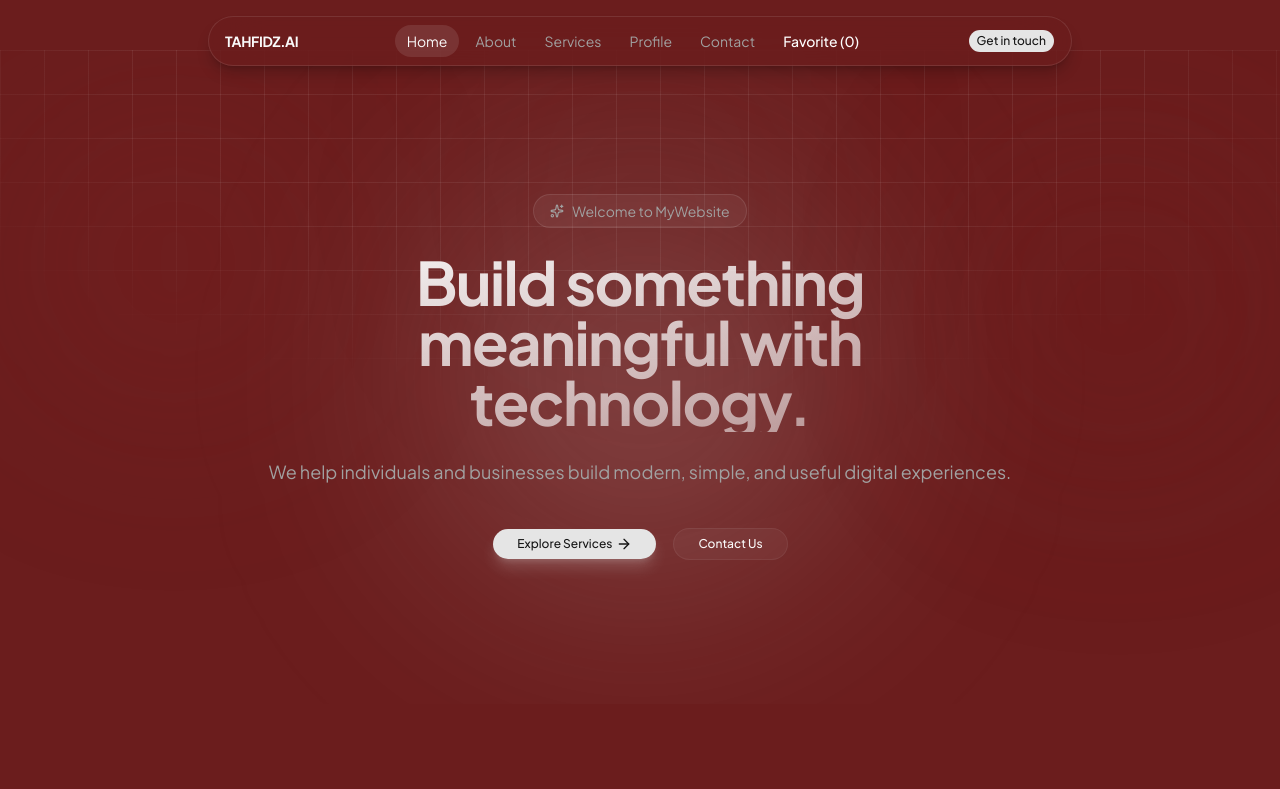
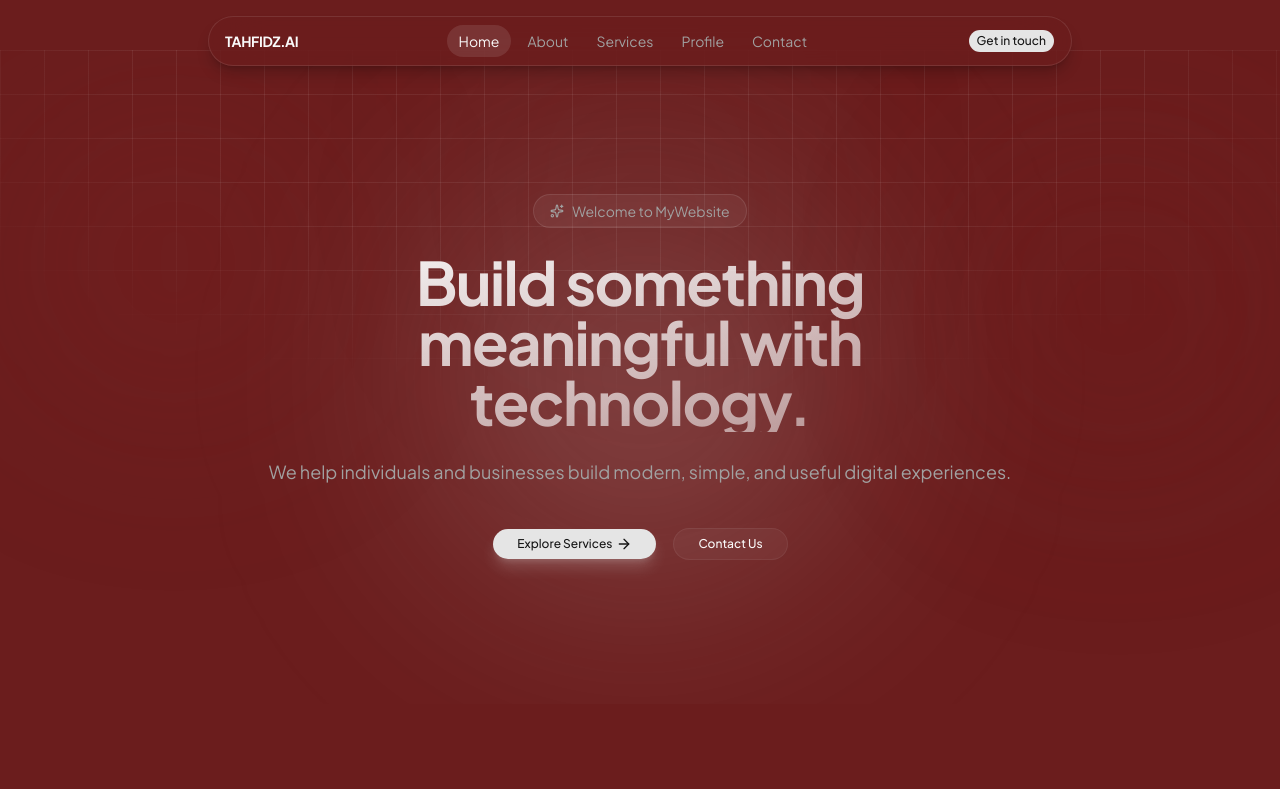
Before and after one commit to ummuisa45-web/belajar-nextjs, a Next.js app: page / in a window 1280 px wide. Shown: the top 789 px of the page. Built offline with nearby package versions, Linux system fonts and the light colour scheme.

Commit message:
Update middleware dan supabase config

```diff
--- /dev/null
+++ b/app/api/favorites-db/route.js
@@ -0,0 +1,11 @@
+import { supabase } from "@/lib/supabase";
+
+export async function GET() {
+  const { data, error } = await supabase.from("favorites").select("*");
+
+  if (error) {
+    return Response.json({ error: error.message }, { status: 500 });
+  }
+
+  return Response.json(data);
+}
--- a/components/Navbar.jsx
+++ b/components/Navbar.jsx
@@ -3,7 +3,6 @@
 import Link from "next/link";
 import { usePathname } from "next/navigation";
 import { useUser } from "@/context/UserContext";
-import { useFavorite } from "@/context/FavoriteContext"; // <-- Gunakan useFavorite (tanpa 's')
 
 import { cn } from "@/lib/utils";
 import { buttonVariants } from "@/components/ui/button";
@@ -19,7 +18,6 @@ const links = [
 export default function Navbar() {
   const pathname = usePathname();
   const { name, submitted } = useUser();
-  const { favorites } = useFavorite(); // <-- Gunakan useFavorite (tanpa 's')
 
   return (
     <header className="sticky top-4 z-50 mx-auto w-full max-w-4xl px-4">
@@ -51,16 +49,6 @@ export default function Navbar() {
               </Link>
             );
           })}
-
-          <Link
-            href="/favorites"
-            className={cn(
-              "rounded-full px-3 py-1.5 transition-colors font-medium text-white hover:text-foreground",
-              pathname?.startsWith("/favorites") && "bg-foreground/10 text-foreground"
-            )}
-          >
-            Favorite ({favorites?.length || 0})
-          </Link>
         </div>
 
         <div className="flex items-center gap-3">
--- /dev/null
+++ b/lib/supabase.js
@@ -0,0 +1,6 @@
+import { createClient } from "@supabase/supabase-js";
+
+const supabaseUrl = process.env.NEXT_PUBLIC_SUPABASE_URL;
+const supabaseAnonKey = process.env.NEXT_PUBLIC_SUPABASE_ANON_KEY;
+
+export const supabase = createClient(supabaseUrl, supabaseAnonKey);
--- a/middleware.js
+++ b/middleware.js
@@ -16,13 +16,7 @@ export function middleware(request) {
     return NextResponse.redirect(new URL("/maintenance", request.url));
   }
 
-  // 3. Fitur Auth Guard (Proteksi Halaman /favorites)
-  if (url.pathname.startsWith("/favorites")) {
-    const token = request.cookies.get("token");
-    if (!token) {
-      return NextResponse.redirect(new URL("/", request.url));
-    }
-  }
+  // Proteksi /favorites sudah dihilangkan, sehingga halaman bisa diakses secara bebas
 
   return NextResponse.next();
 }
```
Also changed, not shown: package.json (+2 -7 lines), 1 other file (tests, documents, lock files or other folders).
